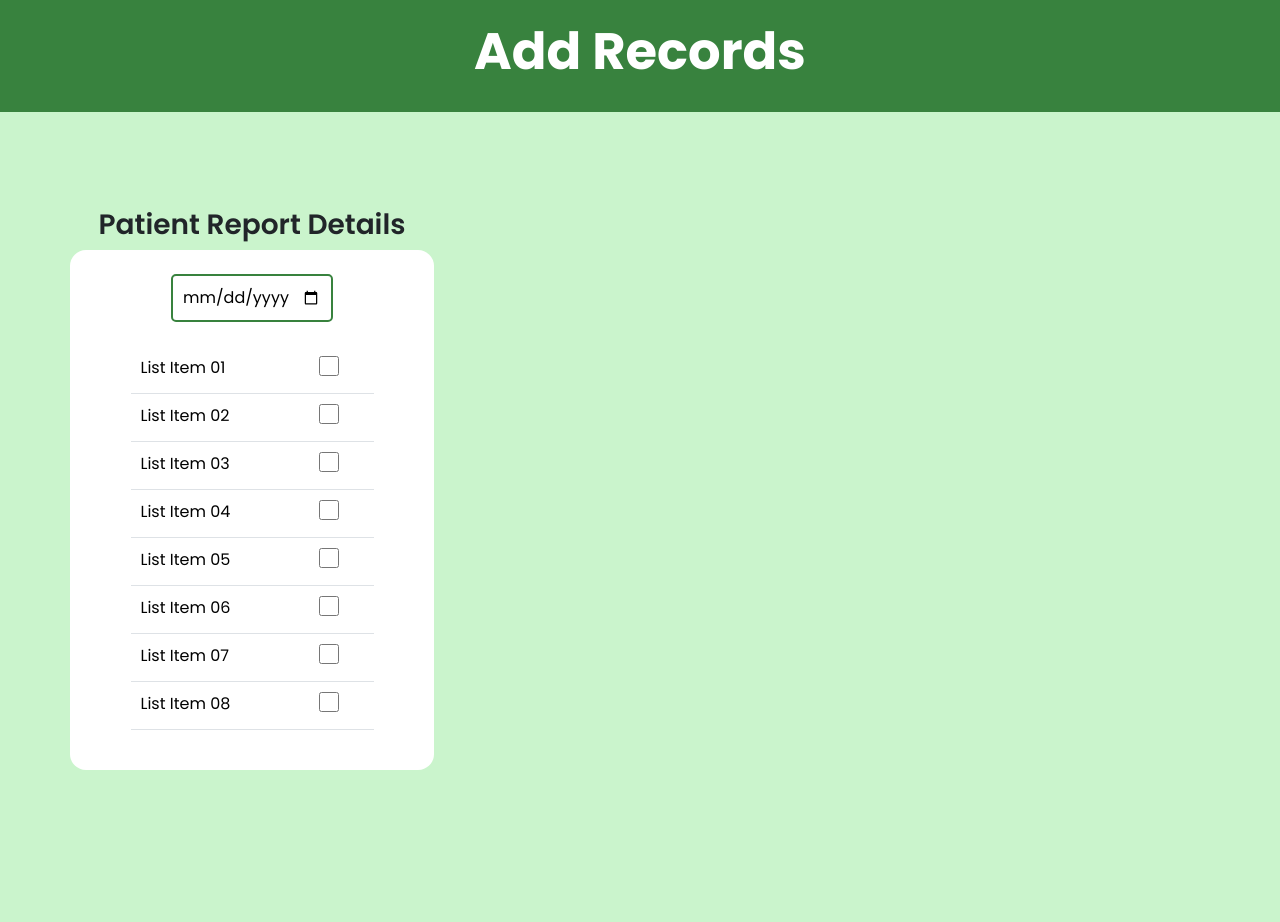
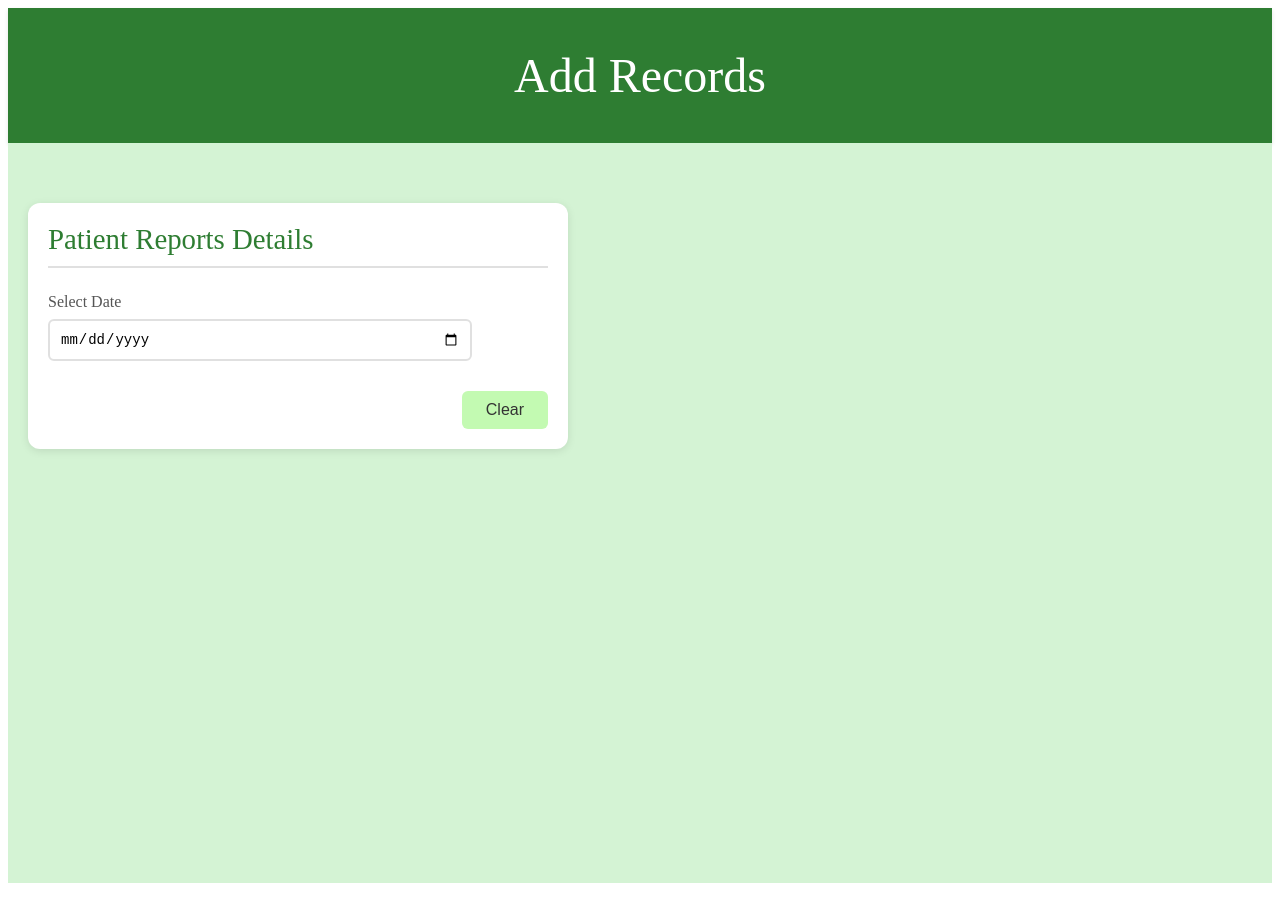
Before and after one commit to iCET-110/Hospital-Management-Frontend, an Angular app: page / in a window 1280 px wide. Shown: the top 922 px of the page. After the commit the page ends 891 px from the top, so only its background shows below. Built offline with nearby package versions, Linux system fonts and the light colour scheme.

Commit message:
change ui and add typescripts

```diff
--- a/angular.json
+++ b/angular.json
@@ -1,107 +1,61 @@
 {
   "$schema": "./node_modules/@angular/cli/lib/config/schema.json",
-  "version": 1,
+  "cli": {
+    "analytics": "1e1de97b-a744-405a-8b5a-0397bb3d01ce"
+  },
   "newProjectRoot": "projects",
   "projects": {
-    "HMS": {
-      "projectType": "application",
-      "schematics": {},
-      "root": "",
-      "sourceRoot": "src",
-      "prefix": "app",
+    "demo": {
       "architect": {
         "build": {
           "builder": "@angular-devkit/build-angular:application",
+          "configurations": {
+            "development": {
+              "extractLicenses": false,
+              "namedChunks": true,
+              "optimization": false,
+              "sourceMap": true
+            },
+            "production": {
+              "aot": true,
+              "extractLicenses": true,
+              "namedChunks": false,
+              "optimization": true,
+              "outputHashing": "all",
+              "sourceMap": false
+            }
+          },
           "options": {
-            "outputPath": "dist/hms",
+            "assets": [],
             "index": "src/index.html",
             "browser": "src/main.ts",
-            "polyfills": [
-              "zone.js"
-            ],
-            "tsConfig": "tsconfig.app.json",
-            "assets": [
-              {
-                "glob": "**/*",
-                "input": "public"
-              }
-            ],
-            "styles": [
-              "src/styles.css",
-              "node_modules/bootstrap/dist/css/bootstrap.min.css"
-            ],
-            "scripts": [
-              "node_modules/bootstrap/dist/js/bootstrap.min.js"
-            ],
-            "server": "src/main.server.ts",
-            "prerender": true,
-            "ssr": {
-              "entry": "server.ts"
-            }
-          },
-          "configurations": {
-            "production": {
-              "budgets": [
-                {
-                  "type": "initial",
-                  "maximumWarning": "500kB",
-                  "maximumError": "1MB"
-                },
-                {
-                  "type": "anyComponentStyle",
-                  "maximumWarning": "2kB",
-                  "maximumError": "4kB"
-                }
-              ],
-              "outputHashing": "all"
-            },
-            "development": {
-              "optimization": false,
-              "extractLicenses": false,
-              "sourceMap": true
-            }
-          },
-          "defaultConfiguration": "production"
+            "outputPath": "dist/demo",
+            "polyfills": ["zone.js"],
+            "scripts": [],
+            "styles": ["src/global_styles.css"],
+            "tsConfig": "tsconfig.app.json"
+          }
         },
+
         "serve": {
           "builder": "@angular-devkit/build-angular:dev-server",
           "configurations": {
+            "development": {
+              "buildTarget": "demo:build:development"
+            },
             "production": {
-              "buildTarget": "HMS:build:production"
-            },
-            "development": {
-              "buildTarget": "HMS:build:development"
+              "buildTarget": "demo:build:production"
             }
           },
           "defaultConfiguration": "development"
-        },
-        "extract-i18n": {
-          "builder": "@angular-devkit/build-angular:extract-i18n"
-        },
-        "test": {
-          "builder": "@angular-devkit/build-angular:karma",
-          "options": {
-            "polyfills": [
-              "zone.js",
-              "zone.js/testing"
-            ],
-            "tsConfig": "tsconfig.spec.json",
-            "assets": [
-              {
-                "glob": "**/*",
-                "input": "public"
-              }
-            ],
-            "styles": [
-              "src/styles.css"
-            ],
-            "scripts": []
-          }
         }
-      }
+      },
+      "prefix": "app",
+      "projectType": "application",
+      "root": "",
+      "schematics": {},
+      "sourceRoot": "src"
     }
   },
-  "cli": {
-    "analytics": false
-  }
+  "version": 1
 }
--- a/src/app/app.component.ts
+++ b/src/app/app.component.ts
@@ -1,15 +1,10 @@
 import { Component } from '@angular/core';
-import { RouterOutlet } from '@angular/router';
 import { MedicalRecordsHandlingComponent } from './medical-records-handling/medical-records-handling.component';
-
 
 @Component({
   selector: 'app-root',
+  template: '<app-medical-records-handling></app-medical-records-handling>',
   standalone: true,
-  imports: [RouterOutlet,MedicalRecordsHandlingComponent],
-  templateUrl: './app.component.html',
-  styleUrl: './app.component.css'
+  imports: [MedicalRecordsHandlingComponent]
 })
-export class AppComponent {
-  title = 'HMS';
-}
+export class AppComponent {}
--- a/src/app/medical-records-handling/medical-records-handling.component.css
+++ b/src/app/medical-records-handling/medical-records-handling.component.css
@@ -1,54 +1,234 @@
-@import url('https://fonts.googleapis.com/css2?family=Poppins:ital,wght@0,100;0,200;0,300;0,400;0,500;0,600;0,700;0,800;0,900&display=swap');
-
-* {
-    font-family: "Poppins", sans-serif;
+.header {
+  background-color: #2e7d32;
+  color: white;
+  padding: 40px;
+  text-align: center;
+  box-shadow: 0 2px 4px rgba(0, 0, 0, 0.1);
 }
 
-body {
-    background-color: #CAF4CC;
-    height: 100vh;
+.header h1 {
+  margin: 0;
+  font-size: 3rem;
+  font-weight: 400;
 }
 
-.heading {
-    background-color: #38823E;
-    height: calc(3rem + 5vw);
+.page-layout {
+  display: flex;
+  justify-content: flex-start;
+  padding: 20px;
+  background-color: #d4f3d4;
+  min-height: calc(100vh - 100px);
 }
 
-.heading h1 {
-    color: #FFFFFF;
-    font-weight: 700;
-    font-size: calc(2rem + 1.5vw);
+.left-section {
+  width: 600px;
+
+  margin-top: 40px;
 }
 
-.list-container {
-    background-color: #FFFFFF;
-    border-radius: 1rem;
-    padding: 20px;
+.card {
+  background: white;
+  border-radius: 12px;
+  padding: 20px;
+  box-shadow: 0 2px 8px rgba(0, 0, 0, 0.1);
+  width: 500px;
+  max-width: 100%;
 }
 
-.main-form-container {
-    border-radius: 1rem;
-    background-color: #E9FAEA;
-    padding: 20px;
+.card h2 {
+  margin-top: 0;
+  margin-bottom: 25px;
+  color: #2e7d32;
+  font-size: 1.8rem;
+  font-weight: 500;
+  border-bottom: 2px solid #e0e0e0;
+  padding-bottom: 10px;
 }
 
-input[type="date"] {
-    padding: 10px;
-    border: 2px solid #38823E;
-    border-radius: 5px;
-    font-size: 16px;
+.form-group {
+  margin-bottom: 15px;
+}
+.form-group label {
+  display: block;
+  margin-bottom: 8px;
+  color: #555;
+  font-weight: 500;
 }
 
-table {
-    margin-top: 20px;
+.form-control {
+  width: 80%;
+  padding: 10px;
+  border: 2px solid #e0e0e0;
+  border-radius: 6px;
+  font-size: 14px;
+  transition: all 0.3s ease;
+}
+.form-control:focus {
+  outline: none;
+  border-color: #2e7d32;
+  box-shadow: 0 0 0 3px rgba(46, 125, 50, 0.1);
 }
 
-table td {
-    padding: 10px;
-    font-size: 16px;
+.pdf-section {
+  margin-top: 30px;
 }
 
-table input[type="checkbox"] {
-    width: 20px;
-    height: 20px;
+.pdf-section h3 {
+  color: #2e7d32;
+  font-size: 1.2rem;
+  margin-bottom: 15px;
+  font-weight: 500;
 }
+
+.pdf-list {
+  max-height: 300px;
+  overflow-y: auto;
+  border: 1px solid #e0e0e0;
+  border-radius: 8px;
+  padding: 10px;
+  margin-bottom: 15px;
+  background: #fafafa;
+}
+
+.pdf-list.empty {
+  display: flex;
+  justify-content: center;
+  align-items: center;
+  height: 100px;
+}
+
+.no-records {
+  color: #666;
+  font-style: italic;
+}
+
+.pdf-item {
+  display: flex;
+  justify-content: space-between;
+  padding: 12px;
+  border-bottom: 1px solid #f0f0f0;
+  transition: background-color 0.2s ease;
+  align-items: center;
+}
+
+.pdf-item:hover {
+  background-color: #f5f5f5;
+}
+
+.pdf-item:last-child {
+  border-bottom: none;
+}
+
+.pdf-info {
+  display: flex;
+  flex-direction: column;
+  gap: 4px;
+}
+
+.pdf-name {
+  font-weight: 500;
+  color: #333;
+}
+
+.pdf-size {
+  font-size: 0.9rem;
+  color: #666;
+}
+
+.download-btn {
+  background: #b4f1b7;
+  border: none;
+  color: white;
+  cursor: pointer;
+  width: 36px;
+  height: 36px;
+  border-radius: 50%;
+  display: flex;
+  align-items: center;
+  justify-content: center;
+  transition: all 0.2s ease;
+  box-shadow: 0 2px 4px rgba(46, 125, 50, 0.2);
+}
+
+.download-btn:hover:not(:disabled) {
+  background-color: #1b5e20;
+  transform: translateY(-2px);
+  box-shadow: 0 4px 8px rgba(46, 125, 50, 0.3);
+}
+
+.download-btn:active:not(:disabled) {
+  transform: translateY(0);
+  box-shadow: 0 2px 4px rgba(46, 125, 50, 0.2);
+}
+
+.download-btn:disabled {
+  background-color: #ccc;
+  cursor: not-allowed;
+  box-shadow: none;
+}
+
+.download-btn.downloading {
+  background-color: #1b5e20;
+}
+
+.download-icon {
+  font-size: 20px;
+}
+
+.loading-icon {
+  font-size: 20px;
+  animation: spin 1s linear infinite;
+}
+
+@keyframes spin {
+  from {
+    transform: rotate(0deg);
+  }
+  to {
+    transform: rotate(360deg);
+  }
+}
+
+.file-upload {
+  margin: 20px 0;
+}
+
+.upload-btn {
+  display: inline-block;
+  padding: 10px 20px;
+  background-color: #2e7d32;
+  color: white;
+  border-radius: 6px;
+  cursor: pointer;
+  font-size: 14px;
+  transition: all 0.3s ease;
+  box-shadow: 0 2px 4px rgba(46, 125, 50, 0.2);
+}
+
+.upload-btn:hover {
+  background-color: #1b5e20;
+}
+
+.actions {
+  margin-top: 30px;
+  display: flex;
+  justify-content: flex-end;
+}
+
+.btn {
+  padding: 10px 24px;
+  border: none;
+  border-radius: 6px;
+  font-size: 16px;
+  cursor: pointer;
+  transition: all 0.3s ease;
+}
+
+.btn-secondary {
+  background-color: #c3fab2;
+  color: #333;
+}
+
+.btn-secondary:hover {
+  background-color: #70f548;
+}
--- a/src/app/medical-records-handling/medical-records-handling.component.html
+++ b/src/app/medical-records-handling/medical-records-handling.component.html
@@ -1,52 +1,59 @@
-<div class="container-fluid">
-    <div class="row text-center align-items-center heading">
-      <h1>Add Records</h1>
-    </div>
-    <div class="container h-100 mt-5 gx-0">
-      <div class="row">
-        <!-- Patient Report Section -->
-        <div class="col-4 mt-5">
-          <h3 class="fw-semibold text-center">Patient Report Details</h3>
-          <div class="list-container py-4 d-flex justify-content-center flex-wrap">
-            <input class="w-50" type="date" name="filter-date" id="filterDate" />
-            <table class="table w-75 mt-4">
-              <tbody>
-                <tr>
-                  <td>List Item 01</td>
-                  <td><input type="checkbox" name="" id="listItem1" /></td>
-                </tr>
-                <tr>
-                  <td>List Item 02</td>
-                  <td><input type="checkbox" name="" id="listItem2" /></td>
-                </tr>
-                <tr>
-                  <td>List Item 03</td>
-                  <td><input type="checkbox" name="" id="listItem3" /></td>
-                </tr>
-                <tr>
-                  <td>List Item 04</td>
-                  <td><input type="checkbox" name="" id="listItem4" /></td>
-                </tr>
-                <tr>
-                  <td>List Item 05</td>
-                  <td><input type="checkbox" name="" id="listItem5" /></td>
-                </tr>
-                <tr>
-                  <td>List Item 06</td>
-                  <td><input type="checkbox" name="" id="listItem6" /></td>
-                </tr>
-                <tr>
-                  <td>List Item 07</td>
-                  <td><input type="checkbox" name="" id="listItem7" /></td>
-                </tr>
-                <tr>
-                  <td>List Item 08</td>
-                  <td><input type="checkbox" name="" id="listItem8" /></td>
-                </tr>
-              </tbody>
-            </table>
+<div class="header">
+  <h1>Add Records</h1>
+</div>
+
+<div class="page-layout">
+  <div class="left-section">
+    <div class="card">
+      <h2>Patient Reports Details</h2>
+
+      <div class="form-group">
+        <label>Select Date</label>
+        <input
+          type="date"
+          class="form-control"
+          [(ngModel)]="reportDate"
+          placeholder="mm/dd/yyyy">
+      </div>
+
+      <div class="pdf-section" *ngIf="reportDate">
+        <h3>Available Reports for {{ reportDate | date:'mediumDate' }}</h3>
+        <div class="pdf-list" [class.empty]="pdfFiles.length === 0">
+          <div *ngIf="pdfFiles.length === 0" class="no-records">
+            No reports found for this date
+          </div>
+          <div *ngFor="let file of pdfFiles" class="pdf-item">
+            <div class="pdf-info">
+              <span class="pdf-name">{{ file.name }}</span>
+              <span class="pdf-size">{{ file.size }}</span>
+            </div>
+            <button
+              class="download-btn"
+              (click)="downloadPdf(file)"
+              [disabled]="!file.url || isDownloading[file.id]"
+              [class.downloading]="isDownloading[file.id]"
+              title="Download">
+              <span class="download-icon" *ngIf="!isDownloading[file.id]">⬇</span>
+              <span class="loading-icon" *ngIf="isDownloading[file.id]">↻</span>
+            </button>
           </div>
         </div>
+
+        <div class="file-upload">
+          <label class="upload-btn">
+            <input
+              type="file"
+              accept=".pdf"
+              (change)="handleFileInput($event)"
+              style="display: none;">
+            Add New Reports
+          </label>
+        </div>
+      </div>
+
+      <div class="actions">
+        <button class="btn btn-secondary" (click)="resetForm()">Clear</button>
       </div>
     </div>
   </div>
+</div>
--- a/src/app/medical-records-handling/medical-records-handling.component.ts
+++ b/src/app/medical-records-handling/medical-records-handling.component.ts
@@ -1,12 +1,95 @@
 import { Component } from '@angular/core';
+import { CommonModule } from '@angular/common';
+import { FormsModule } from '@angular/forms';
+
+interface PdfFile {
+  id: number;
+  name: string;
+  size: string;
+  date: string;
+  selected?: boolean;
+  url?: string;
+}
 
 @Component({
   selector: 'app-medical-records-handling',
+  templateUrl: './medical-records-handling.component.html',
+  styleUrls: ['./medical-records-handling.component.css'],
   standalone: true,
-  imports: [],
-  templateUrl: './medical-records-handling.component.html',
-  styleUrl: './medical-records-handling.component.css'
+  imports: [CommonModule, FormsModule]
 })
 export class MedicalRecordsHandlingComponent {
+  reportDate: string = '';
+  allPdfFiles: PdfFile[] = [
+    {
+      id: 1,
+      name: 'General Medical Report.pdf',
+      size: '2.3MB',
+      date: '2024-10-31',
+      url: 'sample1.pdf'
+    },
+    {
+      id: 2,
+      name: 'Blood Test Results.pdf',
+      size: '1.1MB',
+      date: '2024-10-31',
+      url: 'sample2.pdf'
+    },
+    {
+      id: 3,
+      name: 'Chest X-Ray Report.pdf',
+      size: '3.5MB',
+      date: '2024-10-31',
+      url: 'sample3.pdf'
+    }
+  ];
 
+  isDownloading: { [key: number]: boolean } = {};
+
+  get pdfFiles(): PdfFile[] {
+    if (!this.reportDate) return [];
+    return this.allPdfFiles.filter(file => file.date === this.reportDate);
+  }
+
+  handleFileInput(event: any) {
+    const file = event.target.files[0];
+    if (file) {
+      const newFile: PdfFile = {
+        id: this.allPdfFiles.length + 1,
+        name: file.name,
+        size: `${(file.size / (1024 * 1024)).toFixed(1)}MB`,
+        date: this.reportDate || new Date().toISOString().split('T')[0],
+        url: URL.createObjectURL(file)
+      };
+      this.allPdfFiles.push(newFile);
+    }
+  }
+
+  async downloadPdf(file: PdfFile) {
+    if (!file.url || this.isDownloading[file.id]) return;
+
+    this.isDownloading[file.id] = true;
+
+    try {
+      const response = await fetch(file.url);
+      const blob = await response.blob();
+      const url = window.URL.createObjectURL(blob);
+      const link = document.createElement('a');
+      link.href = url;
+      link.download = file.name;
+      document.body.appendChild(link);
+      link.click();
+      window.URL.revokeObjectURL(url);
+      document.body.removeChild(link);
+    } catch (error) {
+      console.error('Error downloading file:', error);
+    } finally {
+      this.isDownloading[file.id] = false;
+    }
+  }
+
+  resetForm() {
+    this.reportDate = '';
+    this.allPdfFiles.forEach(file => file.selected = false);
+  }
 }
--- a/src/index.html
+++ b/src/index.html
@@ -1,18 +1,12 @@
-<!doctype html>
+<!DOCTYPE html>
 <html lang="en">
-<head>
-  <meta charset="utf-8">
-  <title>HMS</title>
-  <base href="/">
-  <meta name="viewport" content="width=device-width, initial-scale=1">
-  <link rel="icon" type="image/x-icon" href="favicon.ico">
-  <link
-  href="https://cdn.jsdelivr.net/npm/bootstrap@5.3.0-alpha1/dist/css/bootstrap.min.css"
-  rel="stylesheet"
-/>
-
-</head>
-<body>
-  <app-root></app-root>
-</body>
+  <head>
+    <title>Patient Records</title>
+    <meta charset="UTF-8" />
+    <meta name="viewport" content="width=device-width, initial-scale=1.0">
+    <base href="/">
+  </head>
+  <body>
+    <app-root>Loading...</app-root>
+  </body>
 </html>
--- a/src/main.ts
+++ b/src/main.ts
@@ -1,6 +1,4 @@
 import { bootstrapApplication } from '@angular/platform-browser';
-import { appConfig } from './app/app.config';
 import { AppComponent } from './app/app.component';
 
-bootstrapApplication(AppComponent, appConfig)
-  .catch((err) => console.error(err));
+bootstrapApplication(AppComponent);
--- a/src/styles.css
+++ b/src/styles.css
@@ -1 +1,10 @@
-/* You can add global styles to this file, and also import other style files */
+@import './global_styles.css';
+
+
+
+
+body {
+  margin: 0;
+  font-family: Arial, sans-serif;
+  background-color: #d4f3d4;
+}
```
Also changed, not shown: package.json (+17 -37 lines), tsconfig.app.json (+4 -13 lines), tsconfig.json (+6 -9 lines), src/global_styles.css (added), 1 other file (tests, documents, lock files or other folders).
